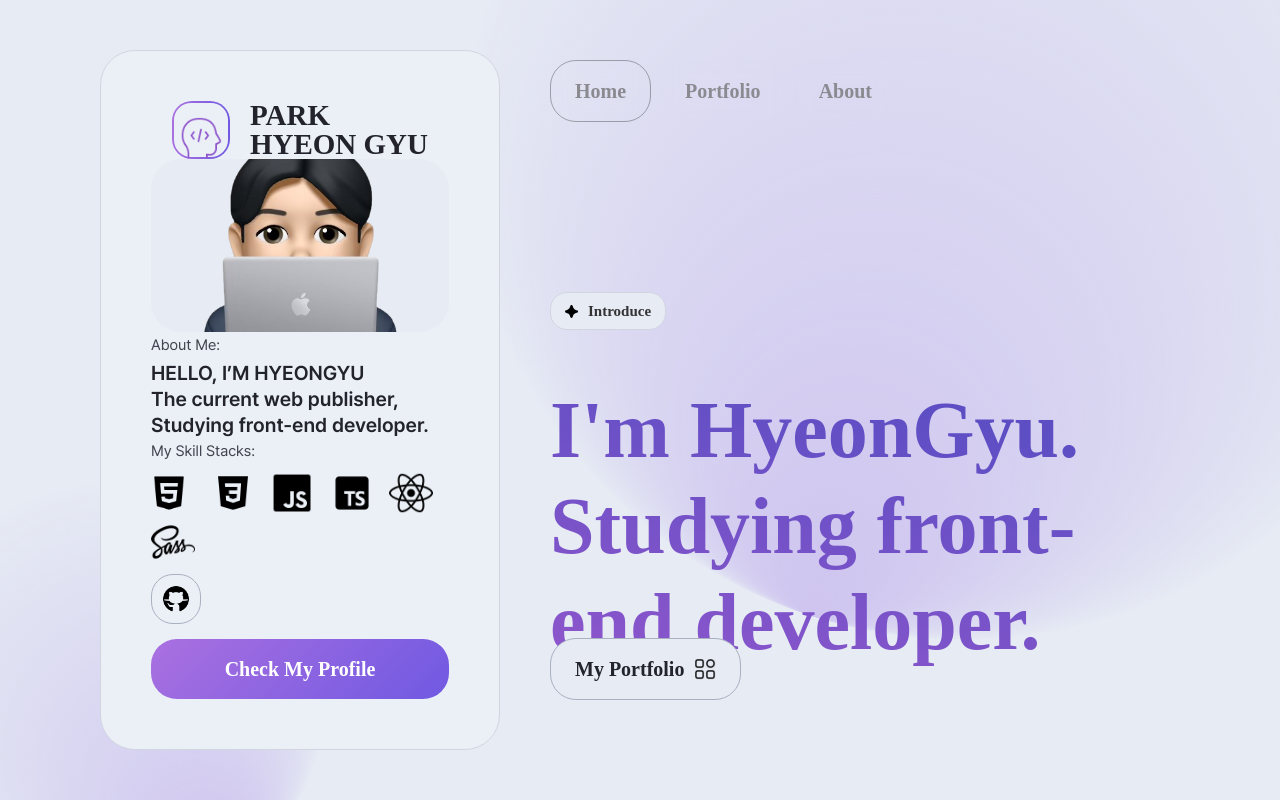
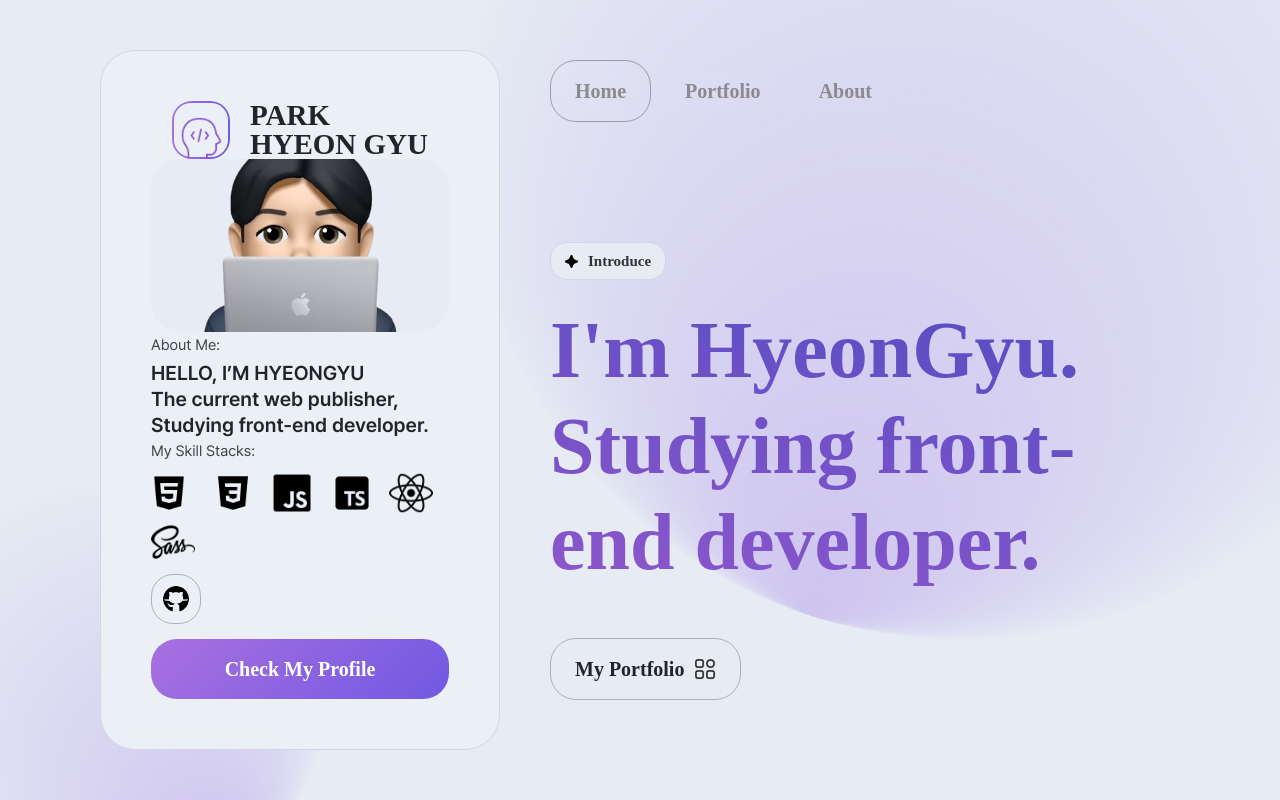
Before and after one commit to Rafdidas/about_portfolio, a React (Create React App) app: page / in a window 1280 px wide. Shown: the top 800 px of the page. Built offline with nearby package versions, Linux system fonts and the light colour scheme.

Commit message:
css 효과 수정

```diff
--- a/src/App.css
+++ b/src/App.css
@@ -72,10 +72,10 @@ section {width:100%;}
 .hover_cont {transform: scale3d(1, 1, 1); will-change:transform; transition: transform 0.2s var(--animbezier);}
 .hover_cont:hover {transform: scale3d(1.03, 1.03, 1.03);}
 /* transition */
-.animate {transform:translate(0px, 50px); -webkit-transition:all 1s ease; -moz-transition:all 1s ease; -o-transition:all 1s ease; transition:all 1s ease;}
+/* .animate {transform:translate(0px, 50px); -webkit-transition:all 1s ease; -moz-transition:all 1s ease; -o-transition:all 1s ease; transition:all 1s ease;}
 .animate.more_ani {transform:translate(0px, 80px); -webkit-transition:all 1.2s ease; -moz-transition:all 1.2s ease; -o-transition:all 1.2s ease; transition:all 1.2s ease;}
 .animate.more_ani2 {transform:translate(0px, 100px); -webkit-transition:all 1.4s ease; -moz-transition:all 1.4s ease; -o-transition:all 1.4s ease; transition:all 1.4s ease;}
-.animate.active {transform: translate(0, 0);}
+.animate.active {transform: translate(0, 0);} */
 
 @media all and (max-width:1024px) {
   .wrapper {padding-left:0; min-height:700px;}
```
